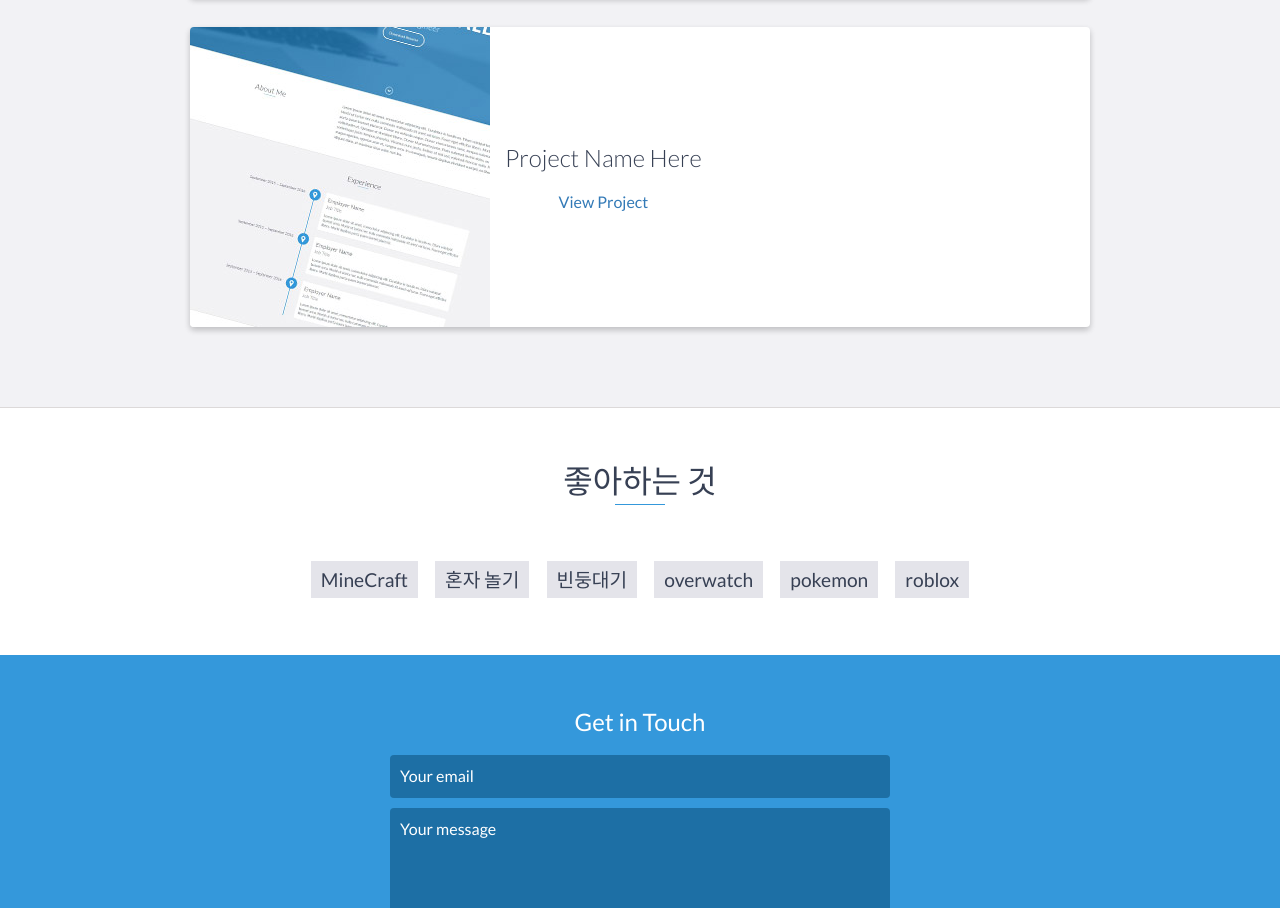
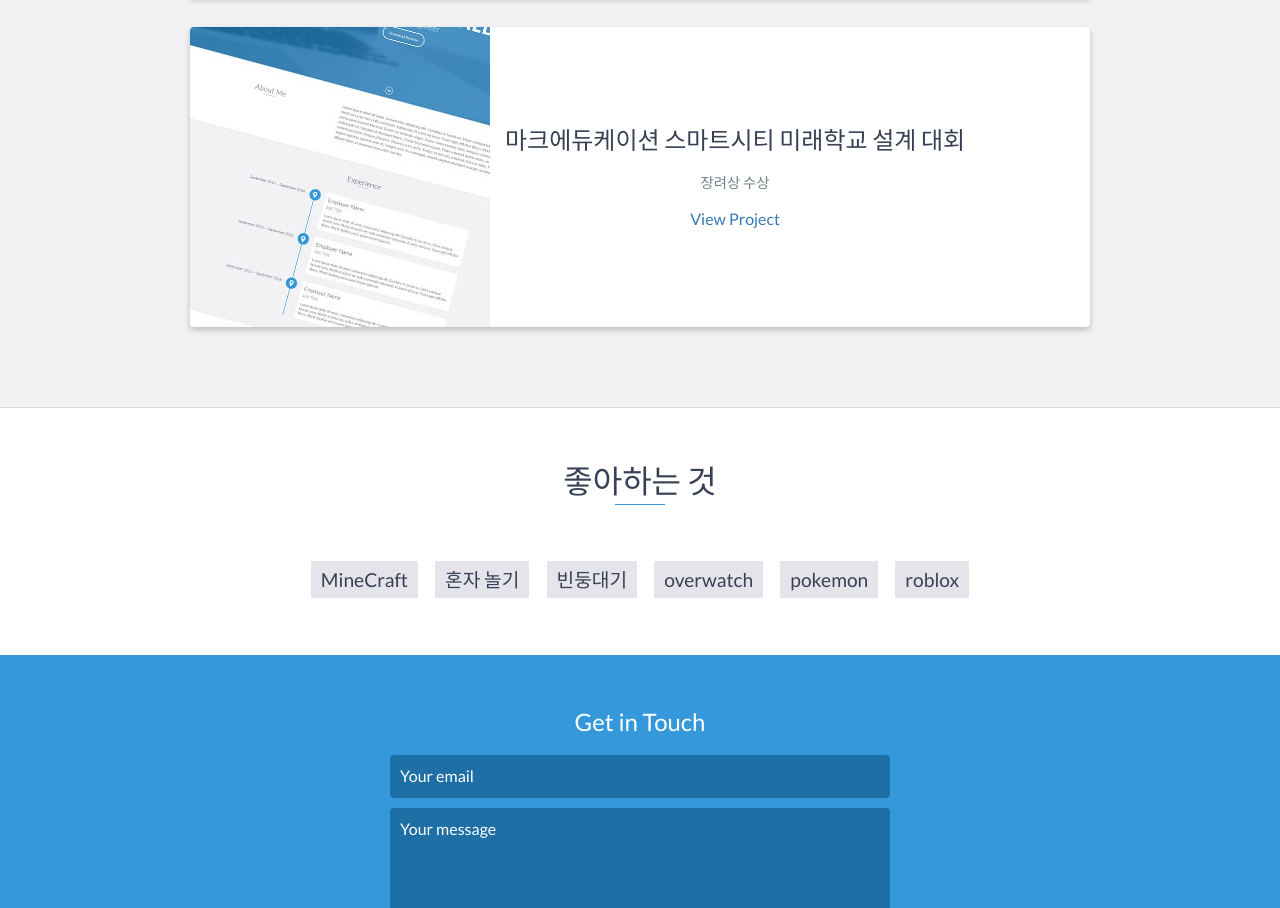
Before and after one commit to jjtMonster/jjtMonster.github.io, a website: page index.html in a window 1280 px wide. Shown: the part 2780-3688 px from the top of the page. Drawn offline with nearby package versions, Linux system fonts and the light colour scheme.

Commit message:
portfolio

```diff
--- a/index.html
+++ b/index.html
@@ -176,9 +176,9 @@
                     </div>
                     <!-- End .project-image -->
                     <div class="project-info">
-                        <h3>Project Name Here</h3>
+                        <h3>마크에듀케이션 스마트시티 미래학교 설계 대회 </h3>
                         <p>
-
+                            장려상 수상
                         </p>
                         <a href="#">View Project</a>
                     </div>
```
